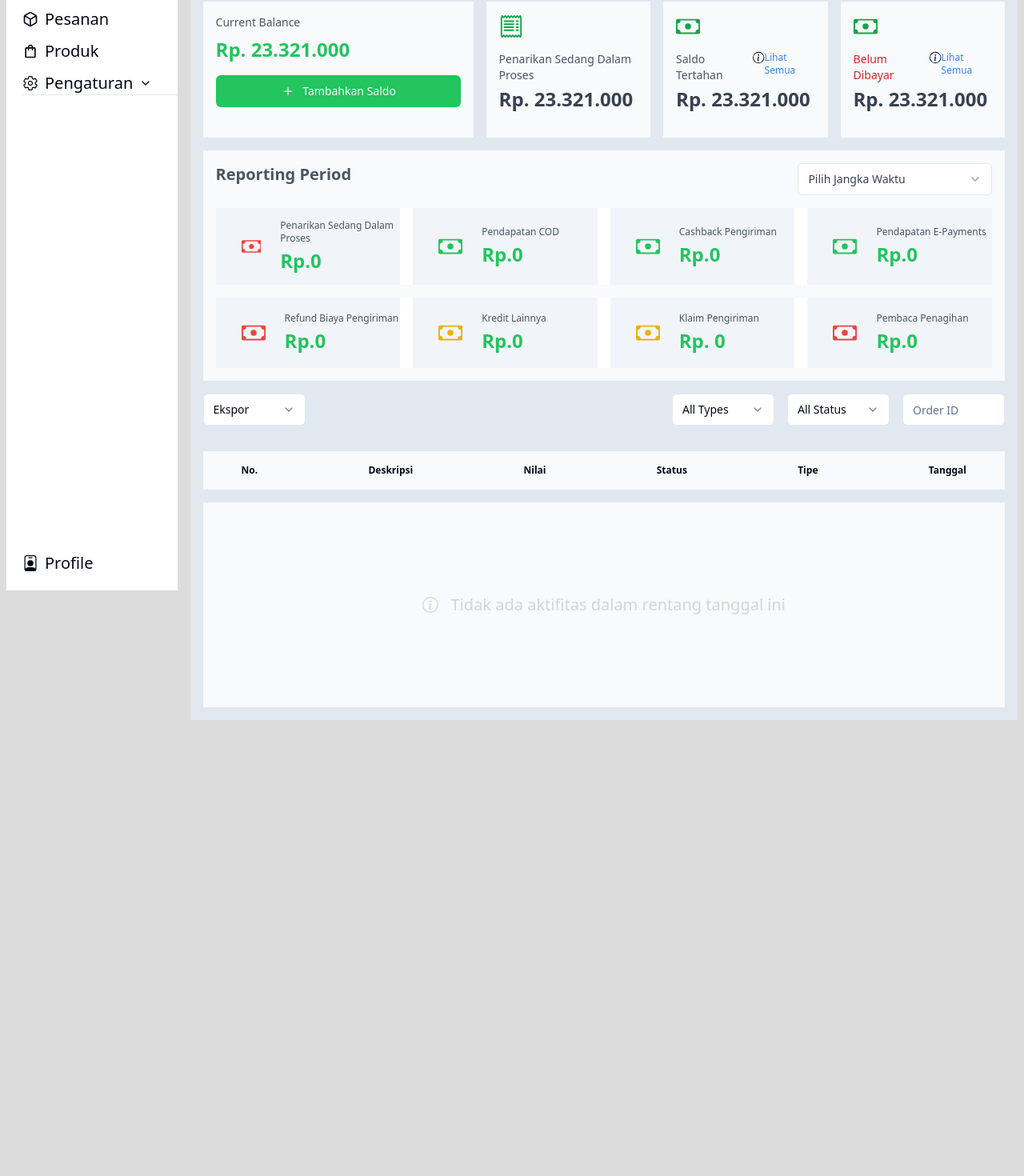
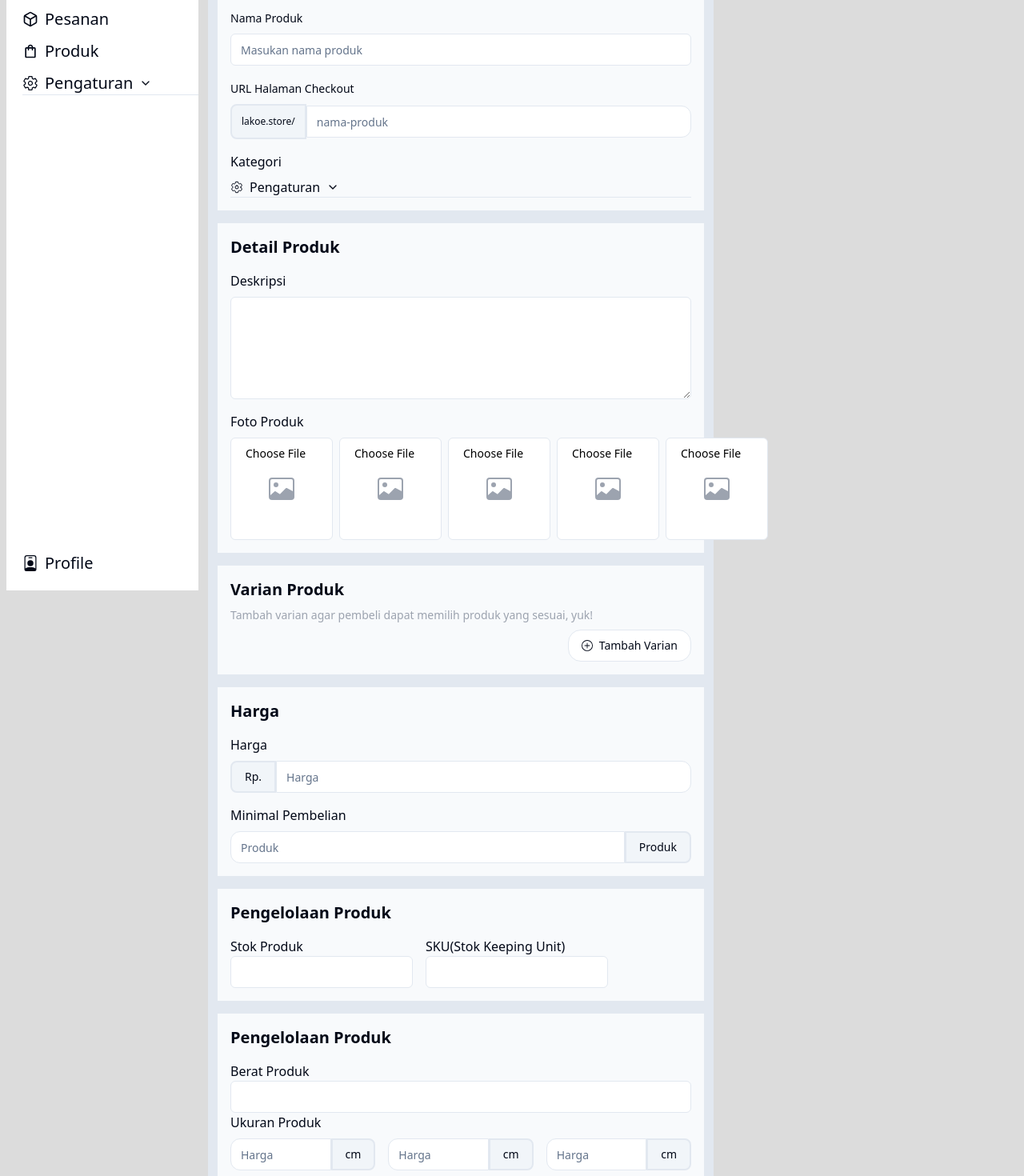
Before and after one commit to bagushendrawan/B54-LakoeApp-Kel2_Frontend, a React (Vite) app: page / in a window 1280 px wide. Shown: the part 71-1541 px from the top of the page at 80% size. Before the commit the page ends 979 px from the top, so only its background shows below. Built offline with nearby package versions, Linux system fonts and the light colour scheme.

Commit message:
slicing form

```diff
--- a/src/features/form-produk-baru.tsx
+++ b/src/features/form-produk-baru.tsx
@@ -1,9 +1,34 @@
 import { Button } from "../components/button";
 import { DeskripsiProduk, PilihKategori, ProductForm, URLHalamanCheckoutForm } from "./validators/form-produk-baru";
 import { Input } from "../components/input";
-import { BsImage, BsPlusCircle } from "react-icons/bs";
+import { BsCircle, BsImage, BsPlusCircle, BsTrash } from "react-icons/bs";
+import { ChangeEvent, useState } from "react";
+
+function getImageData(event: ChangeEvent<HTMLInputElement>) {
+    const dataTransfer = new DataTransfer();
+
+    Array.from(event.target.files!).forEach((image) =>
+      dataTransfer.items.add(image)
+    );
+
+    const files = dataTransfer.files;
+    const displayUrl = URL.createObjectURL(event.target.files![0]);
+
+    return { files, displayUrl };
+  }
+
 
 export function FormProdukBaru() {
+    const [preview, setPreview] = useState<string[]>([]);
+    let displayArray : string[] = [];
+
+    function imageHandle(index : number, url : string)
+    {
+    const newUrl = [...preview]
+    newUrl[index] = url
+    setPreview(newUrl);
+    console.log(newUrl);
+    }
     return (
         <>
         <div className="flex flex-col ms-3 bg-slate-200 w-1/2 p-3">
@@ -22,34 +47,74 @@ export function FormProdukBaru() {
                 <p className="mt-4 mb-2">Foto Produk</p>
                 <div className="flex gap-2">
 
-                <label htmlFor="foto-produk" className="relative text-gray-400 focus-within:text-gray-600 block">
+                <label htmlFor="foto-produk1" className="relative text-gray-400 focus-within:text-gray-600 block">
                 <BsImage className="pointer-events-none w-8 h-8 absolute top-1/2 transform -translate-y-1/2 left-12" />
-                <Input type="file" name="foto-produk" className="w-32 h-32 text-transparent" required></Input>
+                <Input type="file" name="foto-produk1" className="w-32 h-32 text-transparent" onChange={(event) => {
+                        const { files, displayUrl} = getImageData(event);
+                        imageHandle(0, displayUrl)
+                      }} required></Input>
+                    {preview[0] &&
+                    <div>
+                    <img src={preview[0]} className="absolute inset-0 w-32 h-32 object-cover"/>
+                    <BsTrash className="absolute z-1 inset-0 text-xl text-red-600 font-bold m-2" onClick={() => {imageHandle(0, "")}}/>
+                    </div>}
                 </label>
 
-                <label htmlFor="foto-produk" className="relative text-gray-400 focus-within:text-gray-600 block">
+                <label htmlFor="foto-produk2" className="relative text-gray-400 focus-within:text-gray-600 block">
                 <BsImage className="pointer-events-none w-8 h-8 absolute top-1/2 transform -translate-y-1/2 left-12" />
-                <Input type="file" name="foto-produk" className="w-32 h-32 text-transparent" required></Input>
+                <Input type="file" name="foto-produk2" className="w-32 h-32 text-transparent" onChange={(event) => {
+                        const { files, displayUrl} = getImageData(event)
+                        imageHandle(1, displayUrl)
+                      }} required></Input>
+                    {preview[1] &&
+                    <div>
+                    <img src={preview[1]} className="absolute inset-0 w-32 h-32 object-cover"/>
+                    <BsTrash className="absolute z-1 inset-0 text-xl text-red-600 font-bold m-2" onClick={() => {imageHandle(1, "")}}/>
+                    </div>}
                 </label>
 
-                <label htmlFor="foto-produk" className="relative text-gray-400 focus-within:text-gray-600 block">
-                <BsImage className="pointer-events-none w-8 h-8 absolute top-1/2 transform -translate-y-1/2 left-12"/>
-                <Input type="file" name="foto-produk" className="w-32 h-32 text-transparent" required></Input>
+                <label htmlFor="foto-produk3" className="relative text-gray-400 focus-within:text-gray-600 block">
+                <BsImage className="pointer-events-none w-8 h-8 absolute top-1/2 transform -translate-y-1/2 left-12" />
+                <Input type="file" name="foto-produk3" className="w-32 h-32 text-transparent" onChange={(event) => {
+                        const { files, displayUrl} = getImageData(event)
+                        imageHandle(2, displayUrl)
+                      }} required></Input>
+                    {preview[2] &&
+                    <div>
+                    <img src={preview[2]} className="absolute inset-0 w-32 h-32 object-cover"/>
+                    <BsTrash className="absolute z-1 inset-0 text-xl text-red-600 font-bold m-2" onClick={() => {imageHandle(3, "")}}/>
+                    </div>}
                 </label>
 
-                <label htmlFor="foto-produk" className="relative text-gray-400 focus-within:text-gray-600 block">
+                <label htmlFor="foto-produk4" className="relative text-gray-400 focus-within:text-gray-600 block">
                 <BsImage className="pointer-events-none w-8 h-8 absolute top-1/2 transform -translate-y-1/2 left-12" />
-                <Input type="file" name="foto-produk" className="w-32 h-32 text-transparent" required></Input>
+                <Input type="file" name="foto-produk4" className="w-32 h-32 text-transparent" onChange={(event) => {
+                        const { files, displayUrl} = getImageData(event)
+                        imageHandle(3, displayUrl)
+                      }} required></Input>
+                    {preview[3] &&
+                    <div>
+                    <img src={preview[3]} className="absolute inset-0 w-32 h-32 object-cover"/>
+                    <BsTrash className="absolute z-1 inset-0 text-xl text-red-600 font-bold m-2" onClick={() => {imageHandle(4, "")}}/>
+                    </div>}
                 </label>
 
-                <label htmlFor="foto-produk" className="relative text-gray-400 focus-within:text-gray-600 block">
+                <label htmlFor="foto-produk5" className="relative text-gray-400 focus-within:text-gray-600 block">
                 <BsImage className="pointer-events-none w-8 h-8 absolute top-1/2 transform -translate-y-1/2 left-12" />
-                <Input type="file" name="foto-produk" className="w-32 h-32 text-transparent" required></Input>
+                <Input type="file" name="foto-produk5" className="w-32 h-32 text-transparent" onChange={(event) => {
+                        const { files, displayUrl} = getImageData(event)
+                        imageHandle(4, displayUrl)
+                      }} required></Input>
+                    {preview[4] &&
+                    <div>
+                    <img src={preview[4]} className="absolute inset-0 w-32 h-32 object-cover"/>
+                    <BsTrash className="absolute z-1 inset-0 text-xl text-red-600 font-bold m-2" onClick={() => {}}/>
+                    </div>}
                 </label>
             </div>
             </div>
 
-            <div id="arian-produk" className="mt-4 bg-slate-50 p-4">
+            <div id="varian-produk" className="mt-4 bg-slate-50 p-4">
                 <h1 className="font-bold text-xl mb-2">Varian Produk</h1>
                 <p className="text-gray-400 text-sm mb-2">Tambah varian agar pembeli dapat memilih produk yang sesuai, yuk!</p>
                 <div className="w-full flex flex-row-reverse">
@@ -60,10 +125,16 @@ export function FormProdukBaru() {
             <div id="harga" className="mt-4 bg-slate-50 p-4">
                 <h1 className="font-bold text-xl mb-4">Harga</h1>
                 <p>Harga</p>
-                <Input></Input>
+                <div className="flex justify-center items-center mt-2">
+                    <p className="bg-slate-100 py-2 px-4 rounded-s-lg border-2 text-sm">Rp.</p>
+                    <Input placeholder="Harga" className="rounded-s-none rounded-e-xl" required/>
+                </div>
 
                 <p className="mt-4">Minimal Pembelian</p>
-                <Input></Input>
+                <div className="flex justify-center items-center mt-2">
+                    <Input placeholder="Produk" className="rounded-e-none rounded-s-xl" required/>
+                    <p className="bg-slate-100 py-2 px-4 rounded-e-lg border-2 text-sm">Produk</p>
+                </div>
             </div>
 
             <div id="pengelolaan-produk" className="mt-4 bg-slate-50 p-4">
@@ -88,9 +159,18 @@ export function FormProdukBaru() {
 
                 <p>Ukuran Produk</p>
                 <div className="flex gap-4">
-                <Input></Input>
-                <Input></Input>
-                <Input></Input>
+                <div className="flex justify-center items-center mt-2">
+                    <Input placeholder="Harga" className="rounded-e-none rounded-s-xl" required/>
+                    <p className="bg-slate-100 py-2 px-4 rounded-e-lg border-2 text-sm">cm</p>
+                </div>
+                <div className="flex justify-center items-center mt-2">
+                    <Input placeholder="Harga" className="rounded-e-none rounded-s-xl" required/>
+                    <p className="bg-slate-100 py-2 px-4 rounded-e-lg border-2 text-sm">cm</p>
+                </div>
+                <div className="flex justify-center items-center mt-2">
+                    <Input placeholder="Harga" className="rounded-e-none rounded-s-xl" required/>
+                    <p className="bg-slate-100 py-2 px-4 rounded-e-lg border-2 text-sm">cm</p>
+                </div>
                 </div>
                 </div>
 
--- a/src/features/validators/form-produk-baru.tsx
+++ b/src/features/validators/form-produk-baru.tsx
@@ -25,6 +25,11 @@ import {
 } from "../../components/select"
 
 import { Textarea } from "../../components/textarea"
+import { cn } from "@/lib/utils"
+import { Bs0Circle } from "react-icons/bs"
+import { Accordion, AccordionContent, AccordionItem, AccordionTrigger } from "@/components/accordion"
+import { Link } from "lucide-react"
+import { IoSettingsOutline } from "react-icons/io5"
 
 
 const formSchema = z.object({
@@ -97,7 +102,10 @@ export function ProductForm() {
                 <FormItem className="mt-4">
                   <FormLabel className="font-normal">URL Halaman Checkout</FormLabel>
                   <FormControl>
-                    <Input placeholder="nama-produk" {...field} required/>
+                    <div className="flex justify-center items-center">
+                    <p className="bg-slate-100 p-3 rounded-s-lg border-2 text-xs">lakoe.store/</p>
+                    <Input placeholder="nama-produk" {...field} className="rounded-s-none rounded-e-xl" required/>
+                    </div>
                   </FormControl>
                   <FormMessage />
                 </FormItem>
@@ -111,16 +119,80 @@ export function ProductForm() {
   export function PilihKategori(){
     return (
       <div className="mt-2">
-      <Select>
-        <SelectTrigger className="font-light text-gray-150">
-          <SelectValue placeholder="Pilih Kategori Produk"/>
-        </SelectTrigger>
-        <SelectContent>
-          <SelectItem value="light">Light</SelectItem>
-          <SelectItem value="dark">Dark</SelectItem>
-          <SelectItem value="system">System</SelectItem>
-        </SelectContent>
-      </Select>
+        <Accordion type="single" className="border-none" collapsible>
+          <AccordionItem value="item-1">
+            <AccordionTrigger className="p-0"><IoSettingsOutline/>Pengaturan</AccordionTrigger>
+            <AccordionContent className="mt-2 p-0 ms-7">
+
+              <Accordion type="single" className="border-none" collapsible>
+              <AccordionItem value="item-1">
+              <AccordionTrigger className="p-0"><IoSettingsOutline/>Pengaturan</AccordionTrigger>
+              <AccordionContent className="mt-2 p-0 ms-7">
+
+                <Accordion type="single" className="border-none" collapsible>
+                <AccordionItem value="item-1">
+                <AccordionTrigger className="p-0"><IoSettingsOutline/>Pengaturan</AccordionTrigger>
+                <AccordionContent className="mt-2 p-0 ms-7">
+                <h1>Test2</h1>
+                </AccordionContent>
+                <AccordionContent className="m-0 p-0 ms-7">
+                <h1>Test2</h1>
+                </AccordionContent>
+                <AccordionContent className="m-0 p-0 ms-7">
+                <h1>Test2</h1>
+                </AccordionContent>
+                </AccordionItem>
+                </Accordion>
+
+              </AccordionContent>
+              <AccordionContent className="m-0 p-0 ms-7">
+
+                <Accordion type="single" className="border-none" collapsible>
+                <AccordionItem value="item-1">
+                <AccordionTrigger className="p-0"><IoSettingsOutline/>Pengaturan</AccordionTrigger>
+                <AccordionContent className="mt-2 p-0 ms-7">
+                <h1>Test</h1>
+                </AccordionContent>
+                <AccordionContent className="m-0 p-0 ms-7">
+                <h1>Test</h1>
+                </AccordionContent>
+                <AccordionContent className="m-0 p-0 ms-7">
+                <h1>Test</h1>
+                </AccordionContent>
+                </AccordionItem>
+                </Accordion>
+
+              </AccordionContent>
+              <AccordionContent className="m-0 p-0 ms-7">
+
+                <Accordion type="single" className="border-none" collapsible>
+                <AccordionItem value="item-1">
+                <AccordionTrigger className="p-0"><IoSettingsOutline/>Pengaturan</AccordionTrigger>
+                <AccordionContent className="mt-2 p-0 ms-7">
+                <h1>Test</h1>
+                </AccordionContent>
+                <AccordionContent className="m-0 p-0 ms-7">
+                <h1>Test</h1>
+                </AccordionContent>
+                <AccordionContent className="m-0 p-0 ms-7">
+                <h1>Test</h1>
+                </AccordionContent>
+                </AccordionItem>
+                </Accordion>
+
+              </AccordionContent>
+              </AccordionItem>
+              </Accordion>
+
+            </AccordionContent>
+            <AccordionContent className="m-0 p-0 ms-7">
+            <h1>Test</h1>
+            </AccordionContent>
+            <AccordionContent className="m-0 p-0 ms-7">
+            <h1>Test</h1>
+            </AccordionContent>
+          </AccordionItem>
+        </Accordion>
       </div>
     )
   }
--- a/src/routes/index.tsx
+++ b/src/routes/index.tsx
@@ -13,8 +13,8 @@ function Index() {
   return (
     <div className="p-2 flex">
         <SideBar />
-        <DashboardPage />
-        {/* <FormProdukPages /> */}
+        {/* <DashboardPage /> */}
+        <FormProdukPages />
         {/* <Register/> */}
     </div>
   );
```
